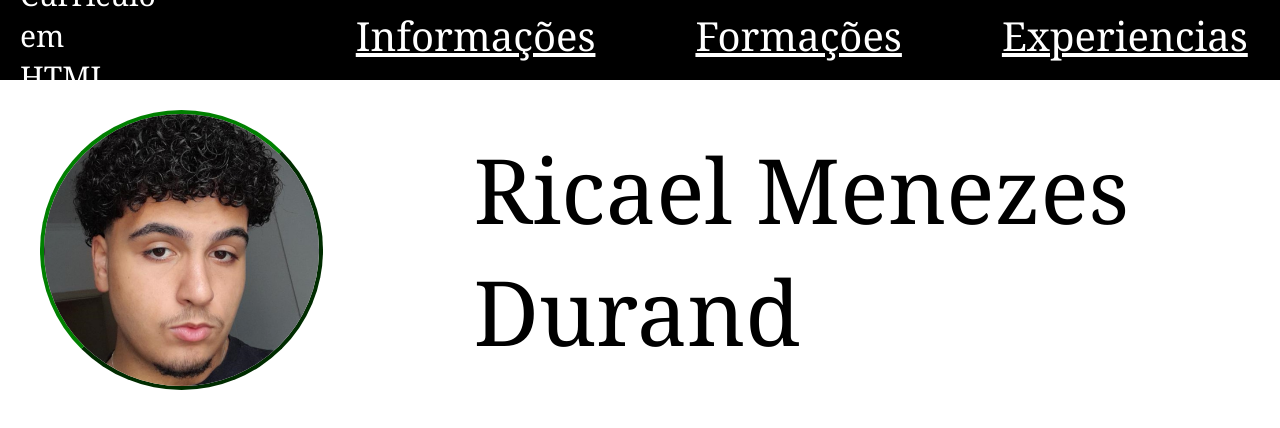
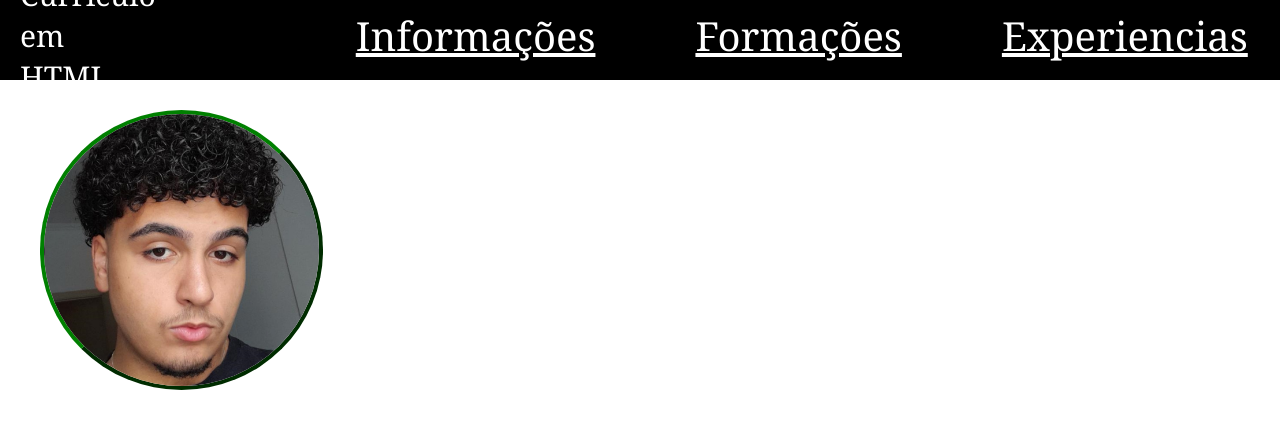
Before and after one commit to Durannd/CURRICULO, a plain HTML site: page index.html in a window 1280 px wide. Shown: the top 428 px of the page. Drawn offline with Linux system fonts and the light colour scheme.

Commit message:
commit sem nome

```diff
--- a/index.html
+++ b/index.html
@@ -24,7 +24,7 @@
         <div class="info-geral">
             <img src="img/FOTO.jpg" alt="foto-perfil" class="img-principal">
             <div class="nomericael">
-                <p> Ricael Menezes Durand</p>
+                <p></p>
             </div>
         </div>
 
```
